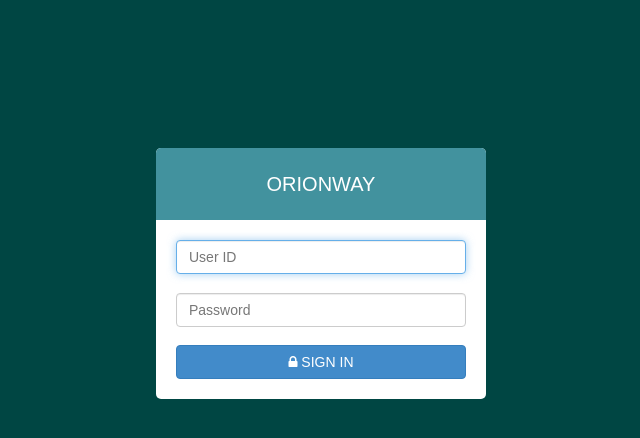
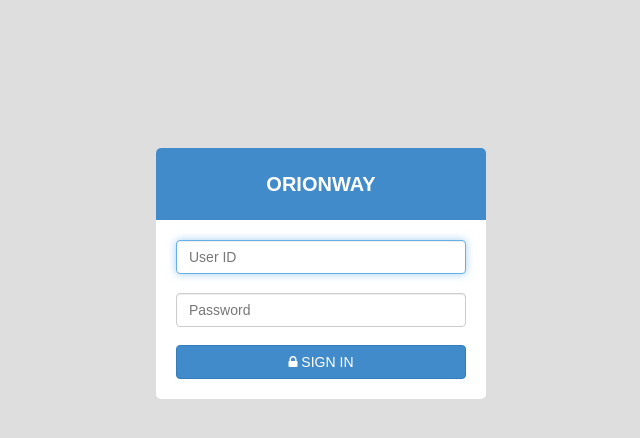
Before and after one commit to fbiakbr/orionway, a PHP site: page /login.php in a window 1280 px wide. Shown: the top 438 px of the page, without its empty margins (319-959 px from the left). Run offline with PHP 8.4, Linux system fonts and the light colour scheme.

Commit message:
remove some unused comment and change some ui style

```diff
--- a/admin/template/footer.php
+++ b/admin/template/footer.php
@@ -8,10 +8,8 @@
            </a>
        </div>
    </footer>
-   <!--footer end-->
    </section>
 
-   <!-- js placed at the end of the document so the pages load faster -->
    <script src="assets/js/jquery.js"></script>
    <script src="assets/js/jquery-1.8.3.min.js"></script>
    <script src="assets/js/bootstrap.min.js"></script>
@@ -23,13 +21,11 @@
    <script src="assets/datatables/jquery.dataTables.min.js"></script>
    <script src="assets/datatables/dataTables.bootstrap.min.js"></script>
 
-   <!--common script for all pages-->
    <script src="assets/js/common-scripts.js"></script>
 
    <script type="text/javascript" src="assets/js/gritter/js/jquery.gritter.js"></script>
    <script type="text/javascript" src="assets/js/gritter-conf.js"></script>
 
-   <!--script for this page-->
    <script src="assets/js/sparkline-chart.js"></script>
    <script src="assets/js/zabuto_calendar.js"></script>
 
--- a/admin/template/home.php
+++ b/admin/template/home.php
@@ -1,9 +1,3 @@
- <!--sidebar end-->
-
- <!-- **********************************************************************************************************************************************************
-      MAIN CONTENT
-      *********************************************************************************************************************************************************** -->
- <!--main content start-->
 <section id="main-content">
 	<section class="wrapper">
 
--- a/assets/css/style.css
+++ b/assets/css/style.css
@@ -1931,7 +1931,7 @@ label {
 	margin: 0;
 	padding: 25px 20px;
 	text-align: center;
-	background: #42929e;
+	background: #428BCA;
 	border-radius: 5px 5px 0 0;
 	-webkit-border-radius: 5px 5px 0 0;
 	color: #fff;
--- a/login.php
+++ b/login.php
@@ -31,35 +31,18 @@ if (isset($_POST['proses'])) {
 	<meta name="description" content="">
 	<meta name="author" content="Dashboard">
 	<meta name="keyword">
-
 	<title>ORIONWAY LOGIN</title>
-
-	<!-- Bootstrap core CSS -->
 	<link href="assets/css/bootstrap.css" rel="stylesheet">
-	<!--external css-->
 	<link href="assets/font-awesome/css/font-awesome.css" rel="stylesheet" />
-
-	<!-- Custom styles for this template -->
 	<link href="assets/css/style.css" rel="stylesheet">
 	<link href="assets/css/style-responsive.css" rel="stylesheet">
-
-	<!-- HTML5 shim and Respond.js IE8 support of HTML5 elements and media queries -->
-	<!--[if lt IE 9]>
-      <script src="https://oss.maxcdn.com/libs/html5shiv/3.7.0/html5shiv.js"></script>
-      <script src="https://oss.maxcdn.com/libs/respond.js/1.4.2/respond.min.js"></script>
-    <![endif]-->
 </head>
 
-<body style="background:#004643;color:#fff;">
-
-	<!-- **********************************************************************************************************************************************************
-      MAIN CONTENT
-      *********************************************************************************************************************************************************** -->
-
+<body style="background-color: #dedede;">
 	<div id="login-page" style="padding-top:3pc;">
 		<div class="container">
 			<form class="form-login" method="POST">
-				<h2 class="form-login-heading">ORIONWAY</h2>
+				<h2 class="form-login-heading" style="font-weight: bold;">ORIONWAY</h2>
 				<div class="login-wrap">
 					<input type="text" class="form-control" name="user" placeholder="User ID" autofocus>
 					<br>
@@ -71,7 +54,6 @@ if (isset($_POST['proses'])) {
 
 		</div>
 	</div>
-	<!-- js placed at the end of the document so the pages load faster -->
 	<script src="assets/js/jquery.js"></script>
 	<script src="assets/js/bootstrap.min.js"></script>
 </body>
```
Also changed, not shown: admin/template/header.php (+7 -13 lines), admin/template/sidebar.php (+11 -19 lines). Lines whose indentation alone changed are shown as unchanged.
